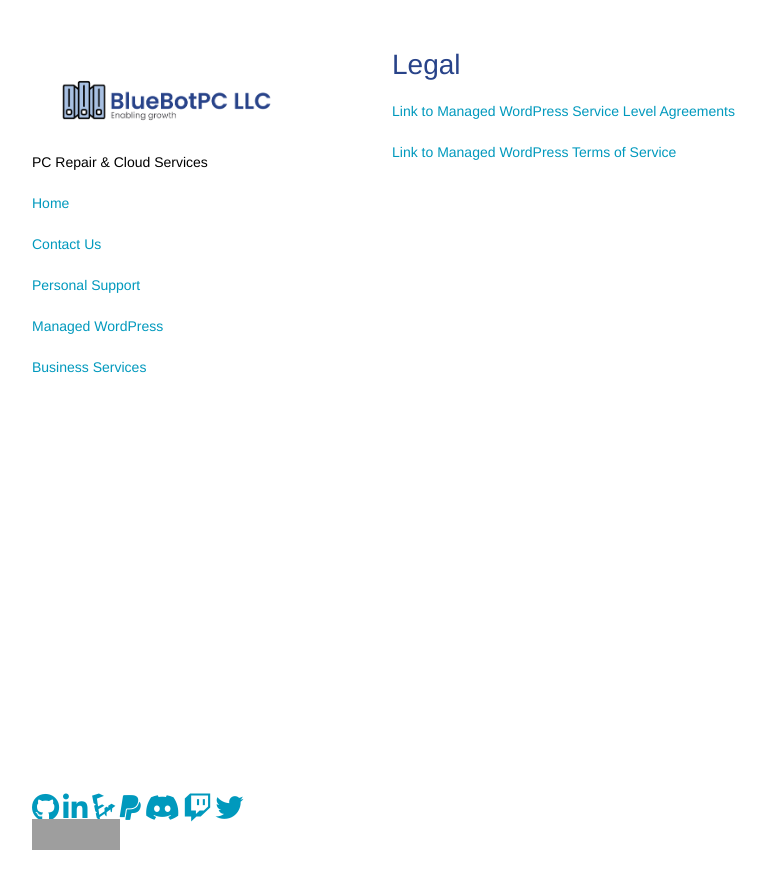
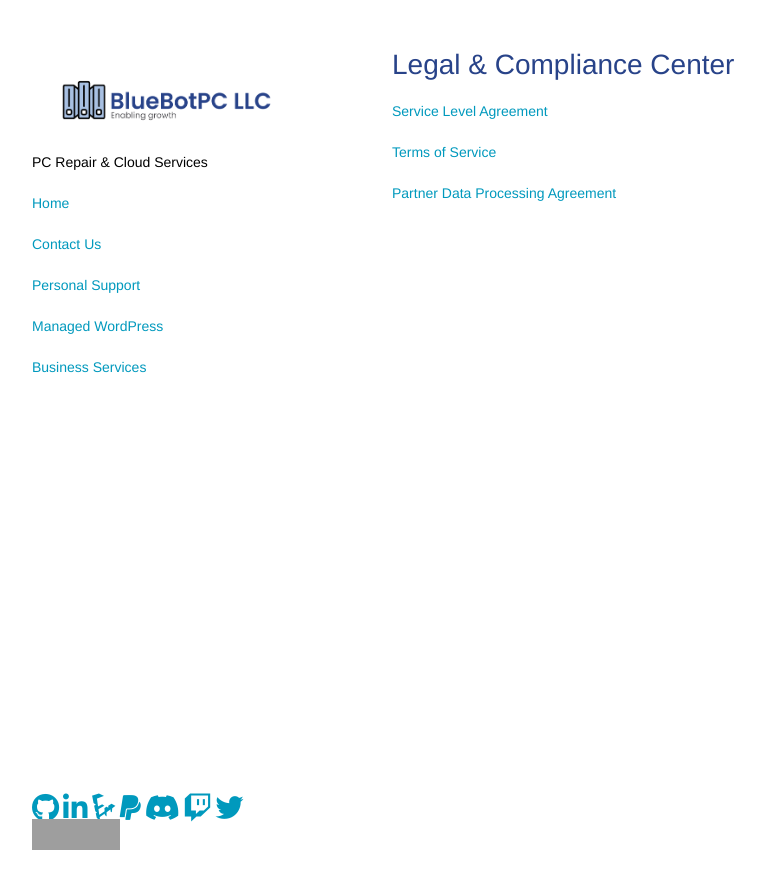
Before and after one commit to GoobyFRS/bluebotpc-web, a Jekyll site: the page built from pages/legal/legal.md, in a window 1280 px wide. Shown: the top 889 px of the page, without its empty margins (178-944 px from the left). Built offline with Jekyll 4.4.1, drawn with Linux system fonts in a browser that asks for light colours; nearby versions of some CDN libraries; our own code applies the rules of GitHub Pages for plain Markdown files; grey boxes are pictures that could not be loaded.

```diff
--- a/pages/legal/legal.md
+++ b/pages/legal/legal.md
@@ -1,8 +1,10 @@
 ---
 layout: default
 ---
-# Legal
+# Legal & Compliance Center
 
-[Link to Managed WordPress Service Level Agreements](https://bluebotpc.com/pages/legal/tos)
+[Service Level Agreement](https://bluebotpc.com/pages/legal/sla)
 
-[Link to Managed WordPress Terms of Service](https://bluebotpc.com/pages/legal/sla)
+[Terms of Service](https://bluebotpc.com/pages/legal/tos)
+
+[Partner Data Processing Agreement](https://www.akamai.com/site/en/documents/akamai/partner-data-protection-agreement.pdf)
```
Also changed, not shown: index.md (+1 -1 lines), pages/contact.md (+8 -1 lines), pages/faq.md (+0 -2 lines), pages/features.md (+3 -1 lines), pages/pc.md (+1 -1 lines).
